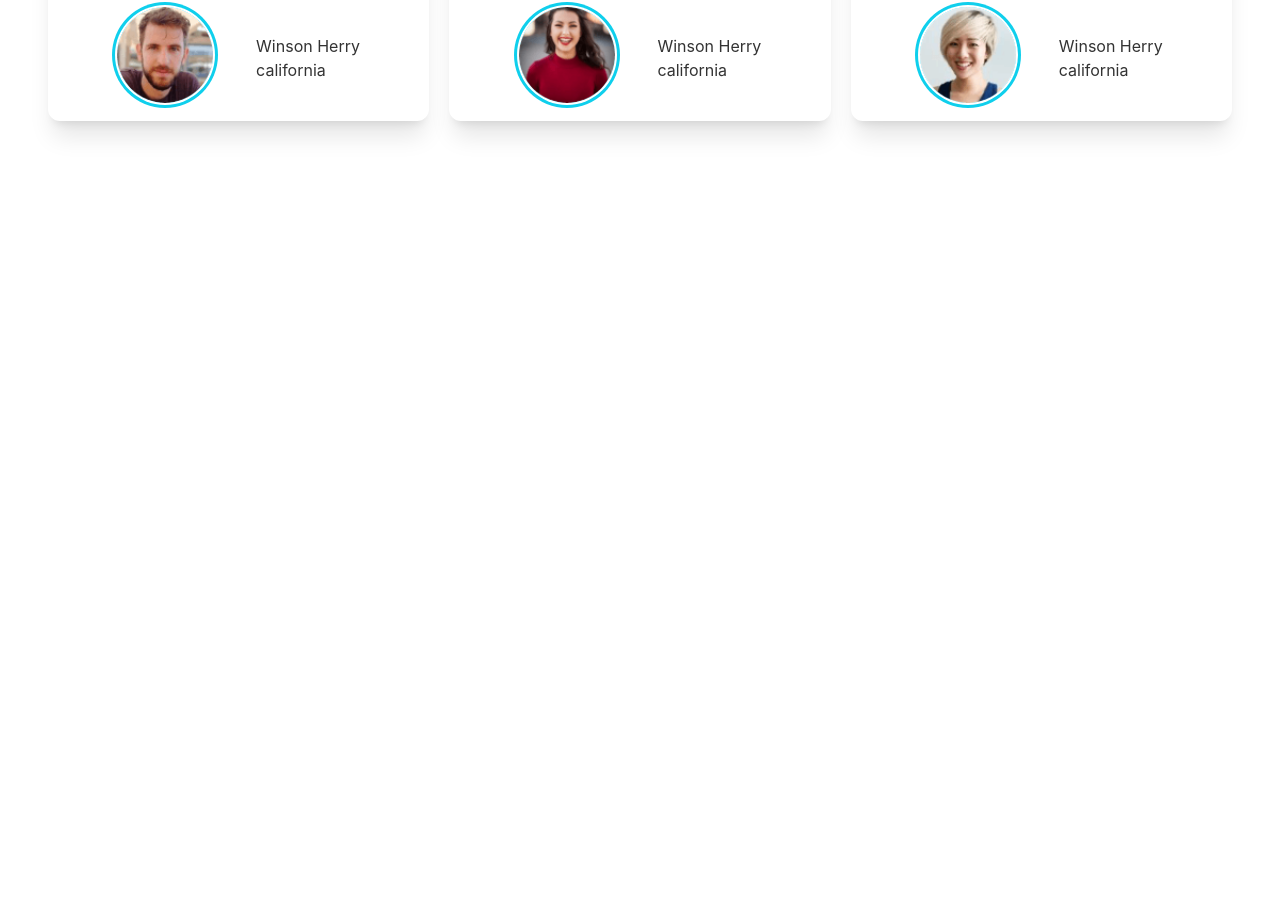
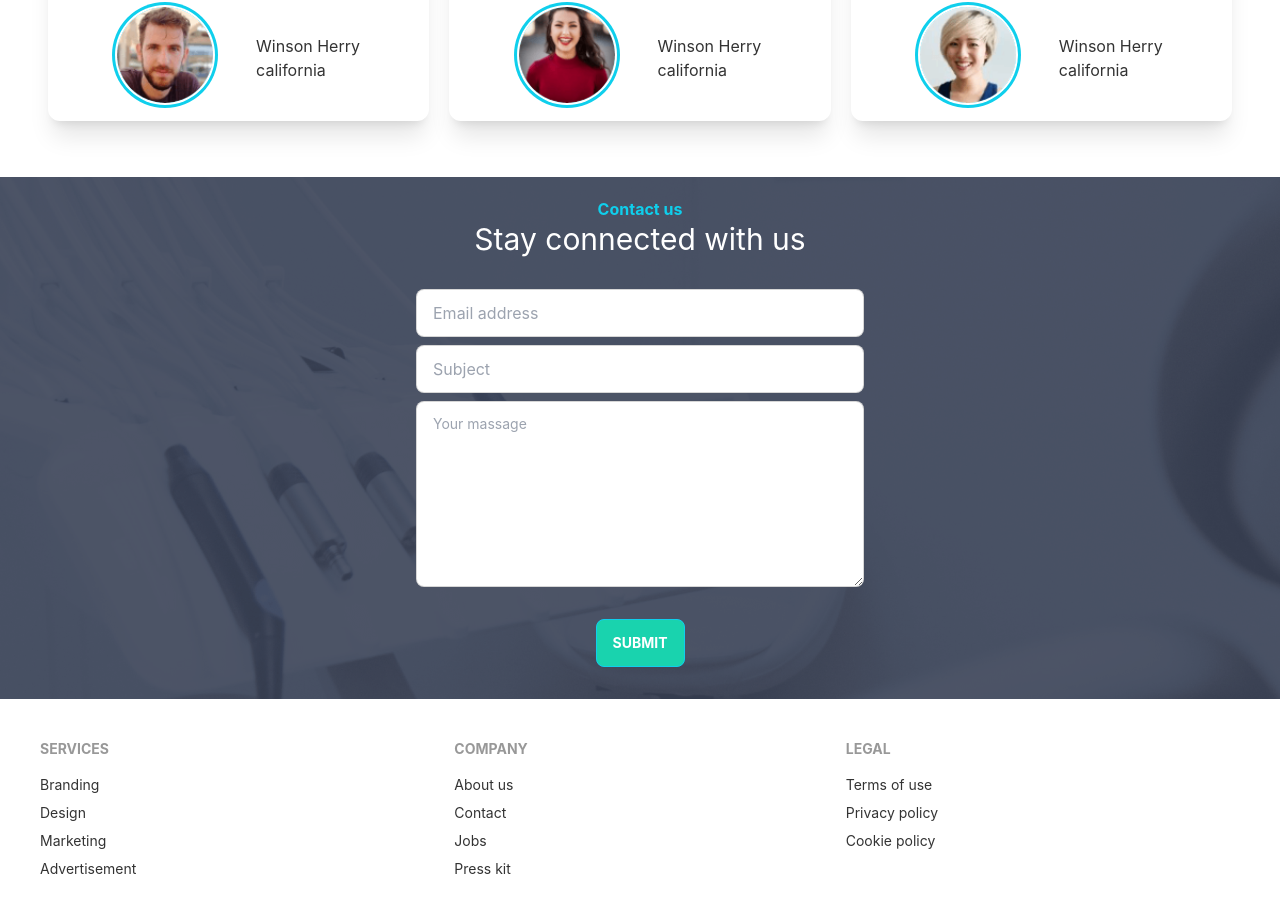
Before and after one commit to Noor-26/Doctor-s-portal, a React (Create React App) app: page / in a window 1280 px wide. Shown: the part 3343-4256 px from the top of the page. Before the commit the page ends 3520 px from the top, so only its background shows below. Built offline with nearby package versions, Linux system fonts and the light colour scheme.

Commit message:
contact from created

```diff
--- a/src/App.js
+++ b/src/App.js
@@ -9,6 +9,7 @@ import Contact from './Components/Contact/Contact';
 import Login from './Components/Login/Login/Login';
 import Register from './Components/Login/Register/Register';
 import Review from './Components/Review/Review';
+import Footer from './Components/Shared/Footer/Footer';
 
 function App() {
 
@@ -24,6 +25,7 @@ function App() {
      <Route path="/Review" element={<Review/>}/>
      <Route path="/contact" element={<Contact/>}/>
    </Routes>
+   <Footer/>
     </div>
   );
 }
--- /dev/null
+++ b/src/Components/Home/Contact/Contact.js
@@ -0,0 +1,29 @@
+import React from 'react'
+import Button from '../../Shared/Button/Button'
+import appointment from '../../../images/images/appointment.png'
+
+export default function Contact() {
+  return (
+    <div className='text-center' style={{
+        background: `url(${appointment})`
+    }}>
+        <p className='text-primary font-bold mt-5 pt-5'>Contact us</p>
+        <p className='text-3xl text-white'>Stay connected with us</p>
+      <div class="card-body w-2/4 mx-auto  ">
+      <input type="email" placeholder="Email address" class="input input-bordered w-full max-w-md mx-auto" />
+      <input type="email" placeholder="Subject" class="input input-bordered w-full max-w-md mx-auto" />
+
+
+      <textarea class="textarea textarea-bordered max-w-md mx-auto " placeholder="Your massage" cols="63" rows="6" ></textarea>
+
+
+
+        <div class="form-control mt-6 mx-auto block">
+
+          <Button >Submit</Button>
+        </div>
+      </div>
+
+    </div>
+  )
+}
--- a/src/Components/Home/Home/Home.js
+++ b/src/Components/Home/Home/Home.js
@@ -1,6 +1,7 @@
 import React from 'react';
 import Appointment from '../Appointment/Appointment';
 import Banner from '../Banner/Banner';
+import Contact from '../Contact/Contact';
 import Info from '../Info/Info';
 import Services from '../Services/Services';
 import Testimonial from '../Testimonial/Testimonial';
@@ -17,6 +18,7 @@ const Home = () => {
             </div>
             <Appointment/>
             <Testimonial/>
+            <Contact/>
         </div>
     );
 };
--- /dev/null
+++ b/src/Components/Shared/Footer/Footer.js
@@ -0,0 +1,30 @@
+import React from 'react'
+
+export default function Footer() {
+  return (
+    <div>
+        <footer class="footer p-10 ">
+  <div>
+    <span class="footer-title">Services</span>
+    <a class="link link-hover">Branding</a>
+    <a class="link link-hover">Design</a>
+    <a class="link link-hover">Marketing</a>
+    <a class="link link-hover">Advertisement</a>
+  </div>
+  <div>
+    <span class="footer-title">Company</span>
+    <a class="link link-hover">About us</a>
+    <a class="link link-hover">Contact</a>
+    <a class="link link-hover">Jobs</a>
+    <a class="link link-hover">Press kit</a>
+  </div>
+  <div>
+    <span class="footer-title">Legal</span>
+    <a class="link link-hover">Terms of use</a>
+    <a class="link link-hover">Privacy policy</a>
+    <a class="link link-hover">Cookie policy</a>
+  </div>
+</footer>
+    </div>
+  )
+}
```
